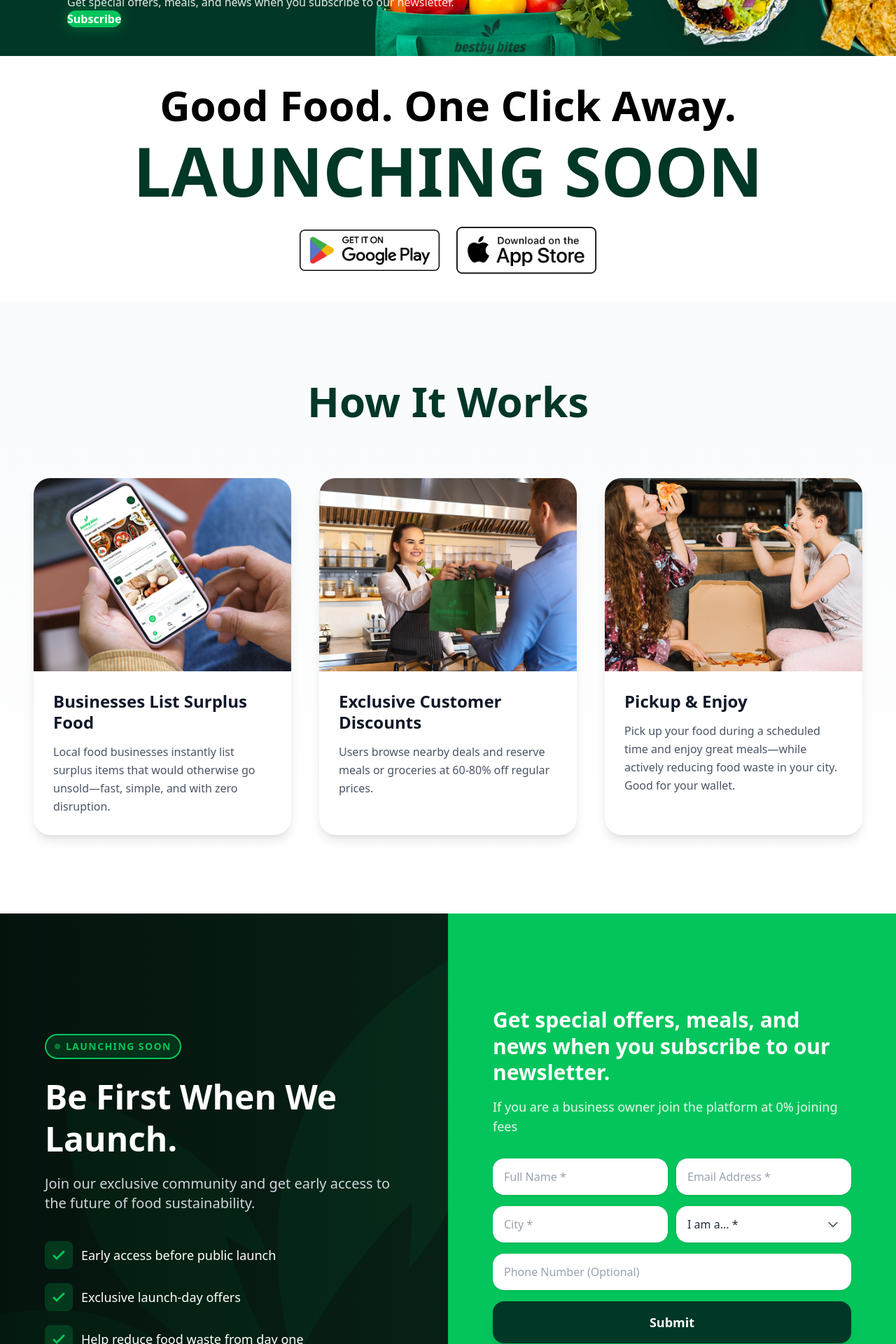
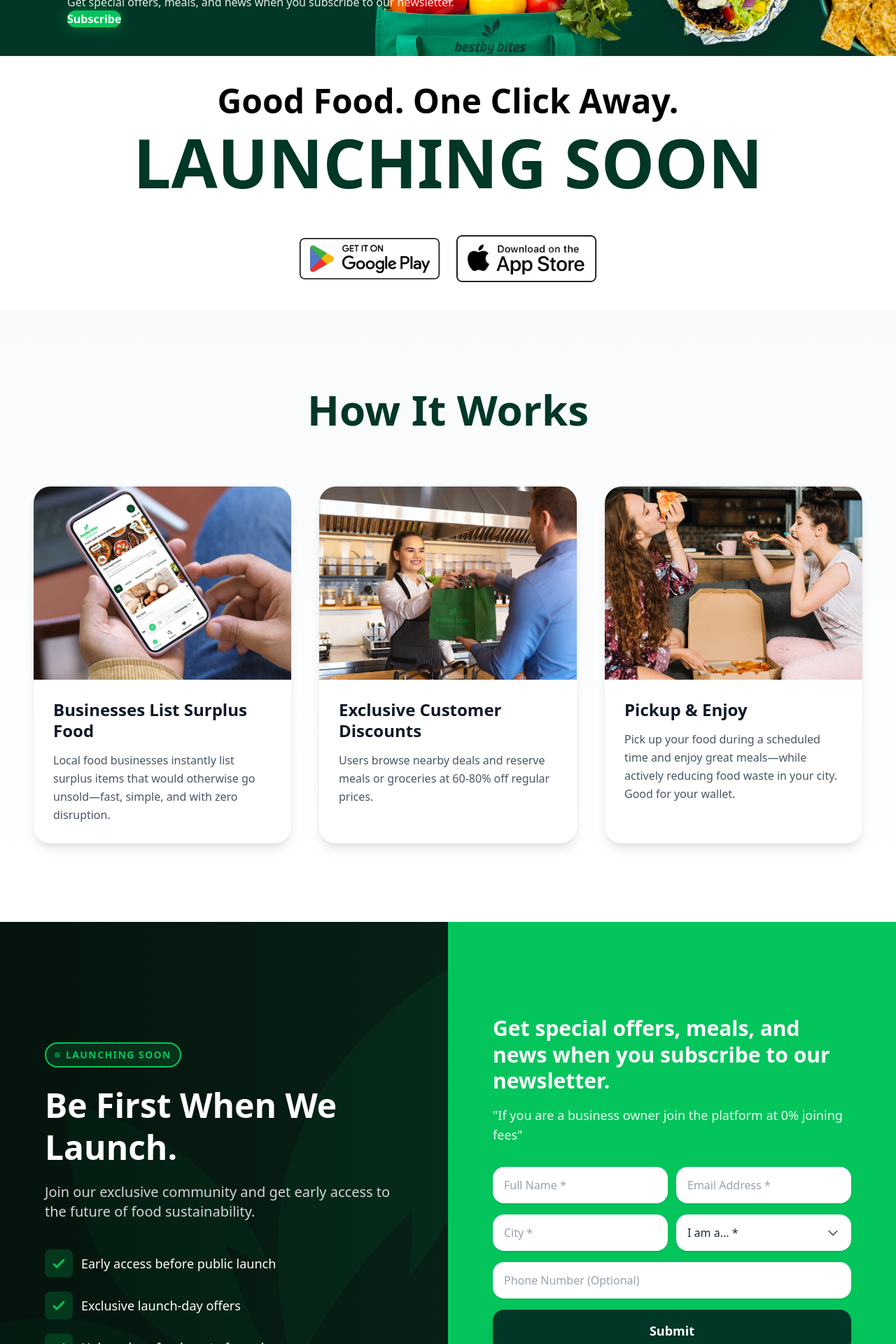
Before and after one commit to hotaeshwar/bestby, a React (Vite) app: page /#/ in a window 1280 px wide. Shown: the part 720-2640 px from the top of the page at 70% size. Built offline with nearby package versions, Linux system fonts and the light colour scheme.

Commit message:
Update project

```diff
--- a/src/components/AppScreenshots.jsx
+++ b/src/components/AppScreenshots.jsx
@@ -101,7 +101,7 @@ const AppScreenshots = () => {
             App Interface
           </h2>
           <p className="text-base sm:text-lg md:text-xl text-gray-600 max-w-3xl mx-auto">
-            A simple way to turn surplus food into value
+            "A simple way to turn surplus food into value"
           </p>
         </div>
 
--- a/src/components/FoodWasteIsCostingEveryone.jsx
+++ b/src/components/FoodWasteIsCostingEveryone.jsx
@@ -108,7 +108,7 @@ const BusinessModelSection = () => {
                   onClick={scrollToNewsletter}
                   className="px-8 md:px-10 lg:px-12 py-3 md:py-3.5 lg:py-4 bg-[#04c55c] hover:bg-[#03a84d] rounded-full text-base md:text-lg lg:text-xl font-bold text-white transition-all duration-300 hover:scale-105 hover:shadow-2xl active:scale-95 shadow-lg"
                 >
-                  Sign up
+                  Subscribe
                 </button>
               </div>
             </div>
--- a/src/components/ForCustomersAndMerchants.jsx
+++ b/src/components/ForCustomersAndMerchants.jsx
@@ -195,7 +195,7 @@ const ForCustomersAndMerchants = () => {
                         className="px-6 py-2.5 sm:px-8 sm:py-3 md:px-10 md:py-3 lg:px-12 lg:py-3.5 text-sm sm:text-base md:text-lg font-bold bg-[#04c55c] text-white rounded-full hover:bg-[#03a84d] transition-all duration-300 hover:scale-105 shadow-xl active:scale-95 cursor-pointer"
                         style={{ animation: 'pulse-glow 2s ease-in-out infinite' }}
                       >
-                        Sign up
+                        Subscribe
                       </button>
                     </div>
                   </div>
--- a/src/components/JoinMovement.jsx
+++ b/src/components/JoinMovement.jsx
@@ -46,7 +46,7 @@ const JoinMovement = () => {
           Join the Movement Against Food Waste
         </h2>
         <p className="text-sm sm:text-base md:text-lg lg:text-xl text-gray-600 leading-relaxed font-light">
-          Whether you're a restaurant, grocery store, bakery, or food producer, partner with us to turn surplus into success
+          "Whether you're a restaurant, grocery store, bakery, or food producer, partner with us to turn surplus into success"
         </p>
       </div>
     </section>
--- a/src/components/LaunchPage.jsx
+++ b/src/components/LaunchPage.jsx
@@ -4,11 +4,11 @@ export default function LaunchPage() {
   return (
     <div className="bg-white flex items-center justify-center px-4 sm:px-6 lg:px-8 py-6 sm:py-8 md:py-10">
       <div className="max-w-7xl w-full text-center">
-        <h1 className="text-2xl sm:text-3xl md:text-4xl lg:text-5xl xl:text-6xl font-bold text-black mb-2 sm:mb-3 md:mb-4">
+        <h1 className="text-xl sm:text-2xl md:text-3xl lg:text-4xl xl:text-5xl font-bold text-black mb-2 sm:mb-3 md:mb-4">
           Good Food. One Click Away.
         </h1>
 
-        <h2 className="text-4xl sm:text-5xl md:text-6xl lg:text-7xl xl:text-8xl font-bold mb-4 sm:mb-6 md:mb-8" style={{ color: '#013727' }}>
+        <h2 className="text-4xl sm:text-5xl md:text-6xl lg:text-7xl xl:text-8xl font-bold mb-8 sm:mb-10 md:mb-12 lg:mb-14" style={{ color: '#013727' }}>
           LAUNCHING SOON
         </h2>
 
--- a/src/components/Launchingsoon.jsx
+++ b/src/components/Launchingsoon.jsx
@@ -184,7 +184,7 @@ const LaunchingSoon = () => {
                   Get special offers, meals, and news when you subscribe to our newsletter.
                 </h3>
                 <p className="text-sm sm:text-base md:text-base lg:text-lg font-medium text-white/90">
-                  If you are a business owner join the platform at 0% joining fees
+                  "If you are a business owner join the platform at 0% joining fees"
                 </p>
               </div>
 
--- a/src/components/WhyBestbyBites.jsx
+++ b/src/components/WhyBestbyBites.jsx
@@ -124,8 +124,7 @@ const WhyBestbyBites = () => {
       <div className="max-w-5xl mx-auto px-4 sm:px-6 md:px-8 lg:px-10">
         {/* Title */}
         <h2 className="text-center text-2xl sm:text-3xl md:text-4xl lg:text-5xl font-black mb-6 sm:mb-8 md:mb-10 lg:mb-12 px-4 text-gray-900">
-          Bestby Bites unlocks access to surplus food from top local restaurants,<br />
-          bringing top local flavors to your table at unbeatable prices
+          Why Bestby Bites
         </h2>
 
         {/* Video Container */}
--- a/src/components/newsletter.jsx
+++ b/src/components/newsletter.jsx
@@ -149,7 +149,7 @@ const NewsletterSignup = () => {
                 type="submit"
                 className="w-full sm:w-auto px-6 sm:px-8 md:px-10 lg:px-12 py-2.5 sm:py-3 md:py-3.5 lg:py-4 text-sm sm:text-base md:text-lg text-white font-semibold rounded-lg bg-[#04c55c] hover:bg-[#03a84d] transition-all duration-300 hover:scale-105 active:scale-95 shadow-md"
               >
-                Sign up
+                Get in touch
               </button>
             </div>
 
```
